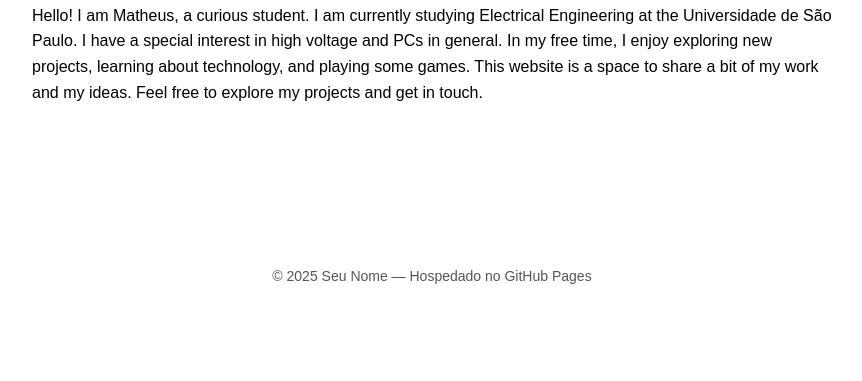
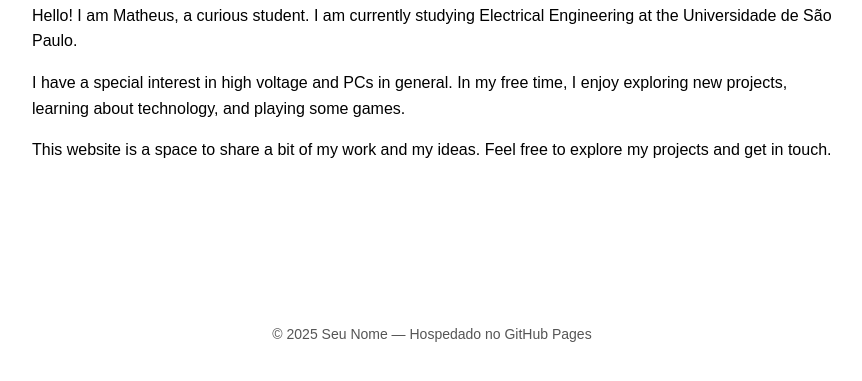
Before and after one commit to Herbertsmatheus05/Personal_Website, a plain HTML site: page sobre.html in a window 1280 px wide. Shown: the part 173-554 px from the top of the page, without its empty margins (208-1070 px from the left). Drawn offline with Linux system fonts and the light colour scheme.

Commit message:
Update sobre.html

```diff
--- a/sobre.html
+++ b/sobre.html
@@ -3,7 +3,7 @@
 <head>
   <meta charset="UTF-8">
   <meta name="viewport" content="width=device-width, initial-scale=1.0">
-  <title>Sobre Mim</title>
+  <title>About Me</title>
   <style>
     /* ======= ESTILO GLOBAL ======= */
     body {
@@ -69,9 +69,9 @@
     <h1>Sobre Mim</h1>
     <p>
 Hello! I am Matheus, a curious student. I am currently studying Electrical Engineering at the Universidade de São Paulo.
-
+    <p>
 I have a special interest in high voltage and PCs in general. In my free time, I enjoy exploring new projects, learning about technology, and playing some games.
-
+    <p>
 This website is a space to share a bit of my work and my ideas. Feel free to explore my projects and get in touch.
   </section>
 
```
